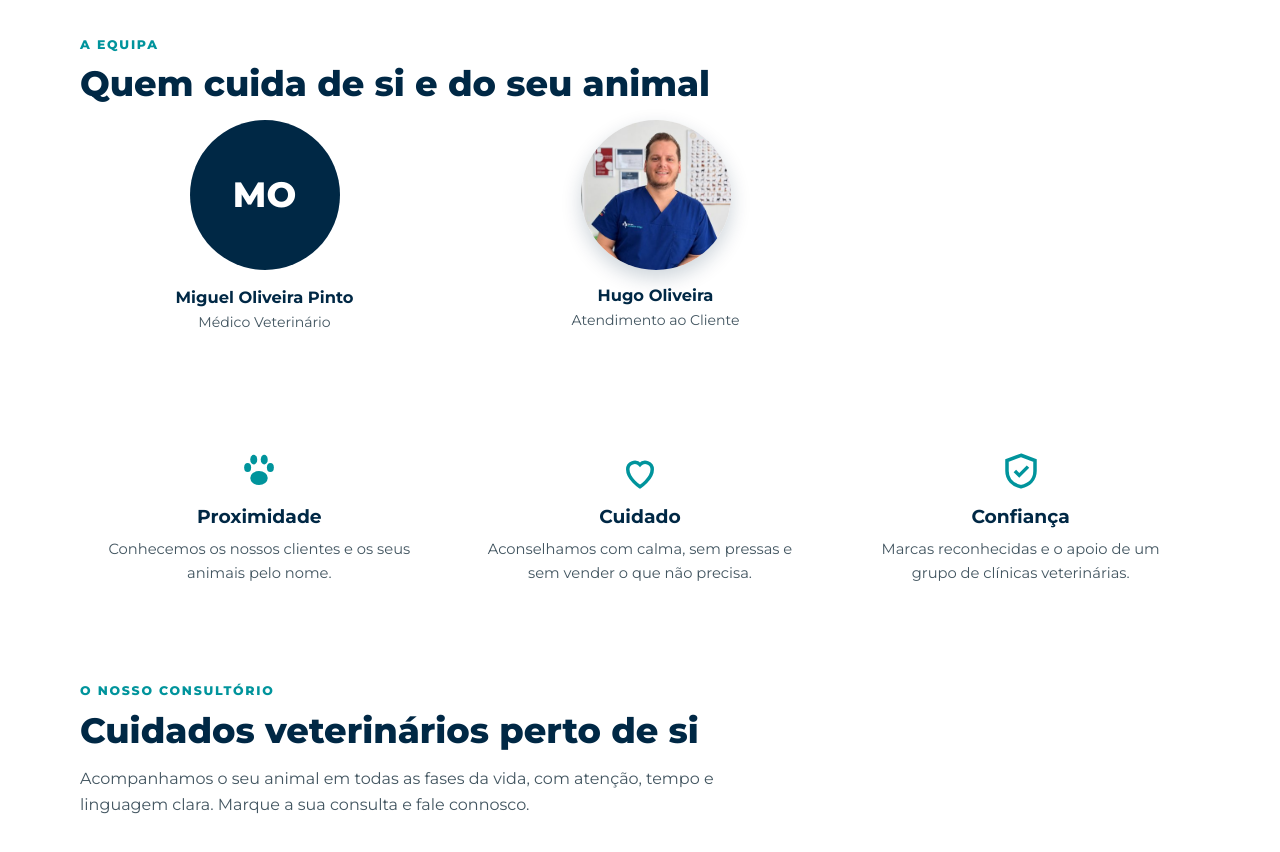
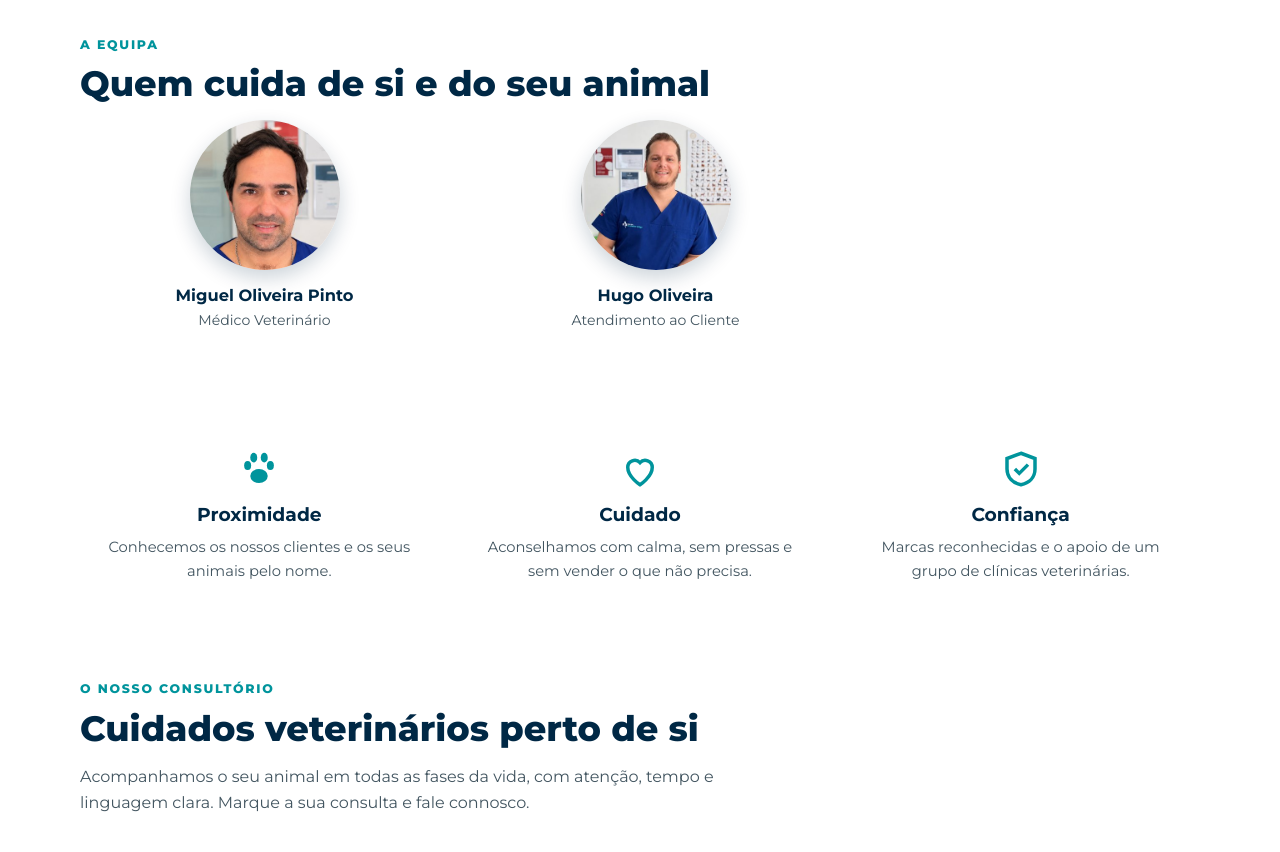
Before and after one commit to hugovielportugal-lab/centroveterinariolindaavelha, a plain HTML site: page index.html in a window 1280 px wide. Shown: the part 860-1712 px from the top of the page. Drawn offline with Linux system fonts and the light colour scheme.

Commit message:
Foto do Dr. Miguel Oliveira Pinto na equipa
Co-Authored-By: Claude Sonnet 5.5 <noreply@anthropic.com>
Claude-Session: https://claude.ai/code/session_01KwJCRLqoFmYfZGsR2PMubt

```diff
--- a/index.html
+++ b/index.html
@@ -74,7 +74,7 @@
 <p class="eyebrow">A equipa</p>
 <h2 class="title">Quem cuida de si e do seu animal</h2>
 <div class="team">
-<div class="person"><div class="avatar" aria-hidden="true">MO</div><h3>Miguel Oliveira Pinto</h3><p>Médico Veterinário</p></div>
+<div class="person"><img class="avatar-img" src="miguel.jpg" width="150" height="150" alt="Miguel Oliveira Pinto" loading="lazy"><h3>Miguel Oliveira Pinto</h3><p>Médico Veterinário</p></div>
 <div class="person"><img class="avatar-img" src="hugo.jpg" width="150" height="150" alt="Hugo Oliveira" loading="lazy"><h3>Hugo Oliveira</h3><p>Atendimento ao Cliente</p></div>
 </div>
 </div>
```
Also changed, not shown: miguel.jpg (added).
